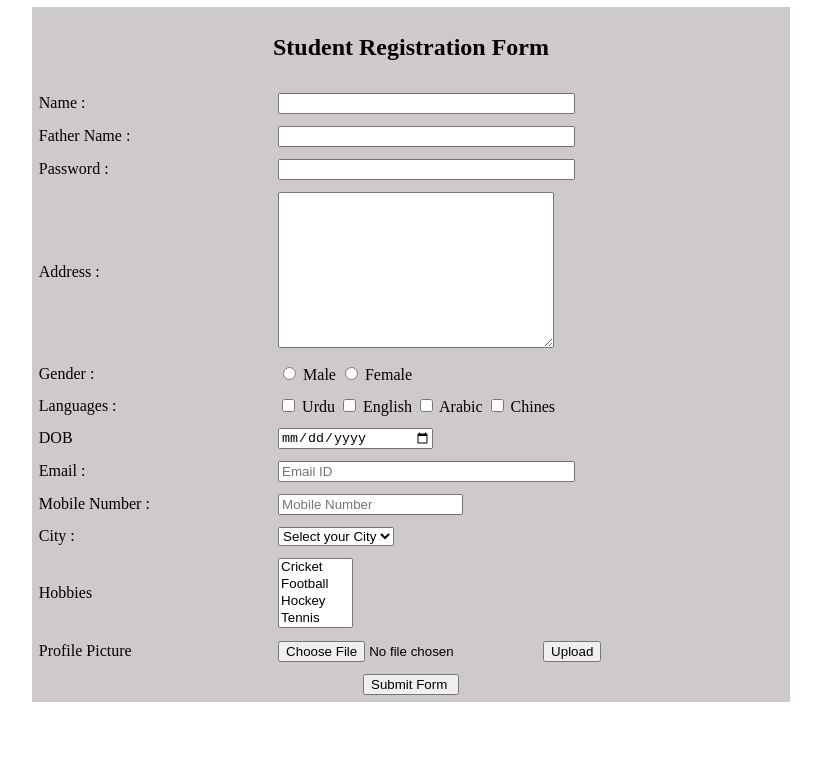
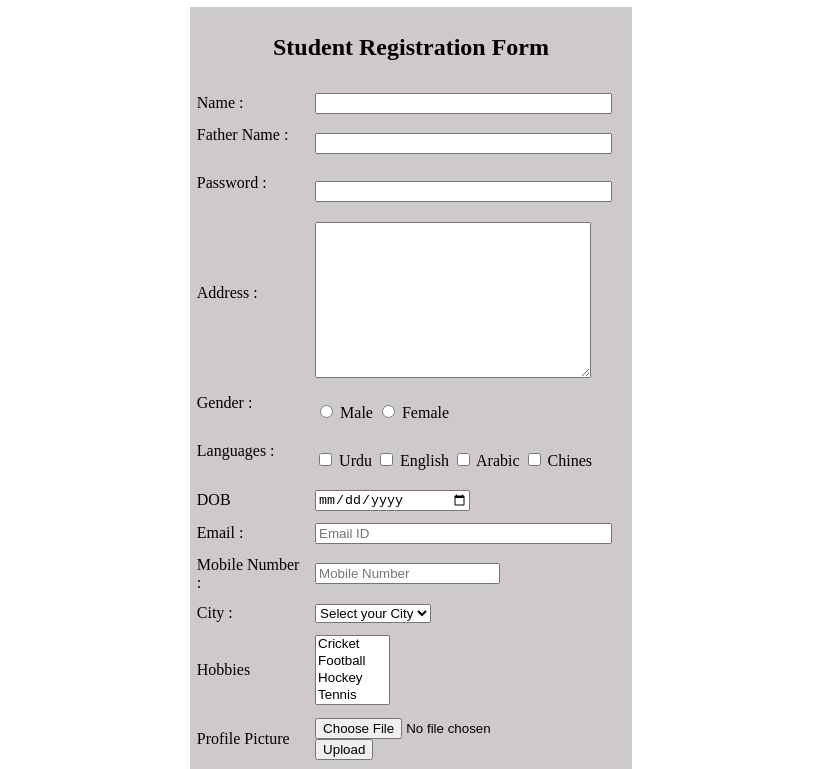
Before and after one commit to Muhammadbilal040/Saylani-login-form, a plain HTML site: page index.html in a window 1280 px wide. Shown: the part 194-963 px from the top of the page, without its empty margins (229-1050 px from the left). Before the commit the page ends 904 px from the top, so only its background shows below. Drawn offline with Linux system fonts and the light colour scheme.

Commit message:
Update index.html

```diff
--- a/index.html
+++ b/index.html
@@ -12,7 +12,7 @@
 
     <form action="Submission.html" method="get">
     <center>
-<table cellpadding="5" cellsspacing="" bgcolor="#CFCACA" width="60%" >
+<table cellpadding="5" cellsspacing="" bgcolor="#CFCACA" width="35%" >
 <center><th colspan="2" ><h2>Student Registration Form </h2></th></center>
 
 <tr>
```
